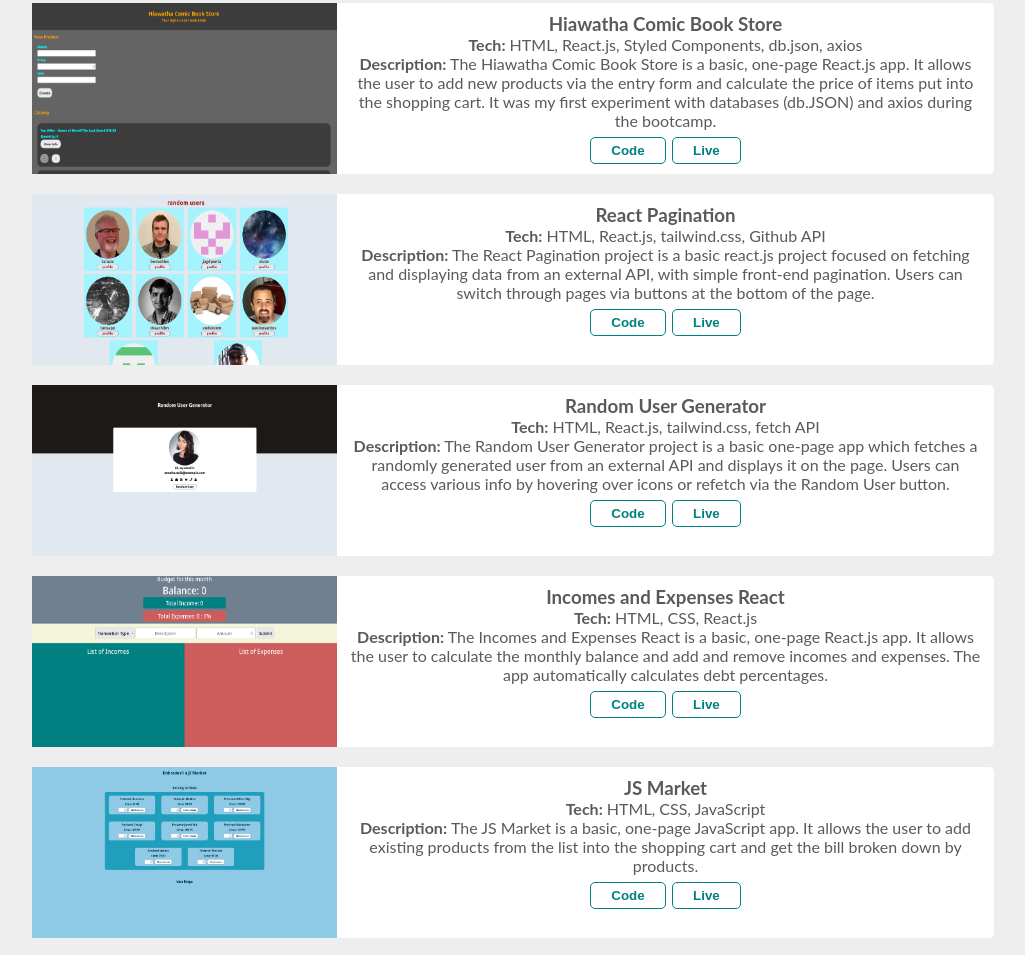
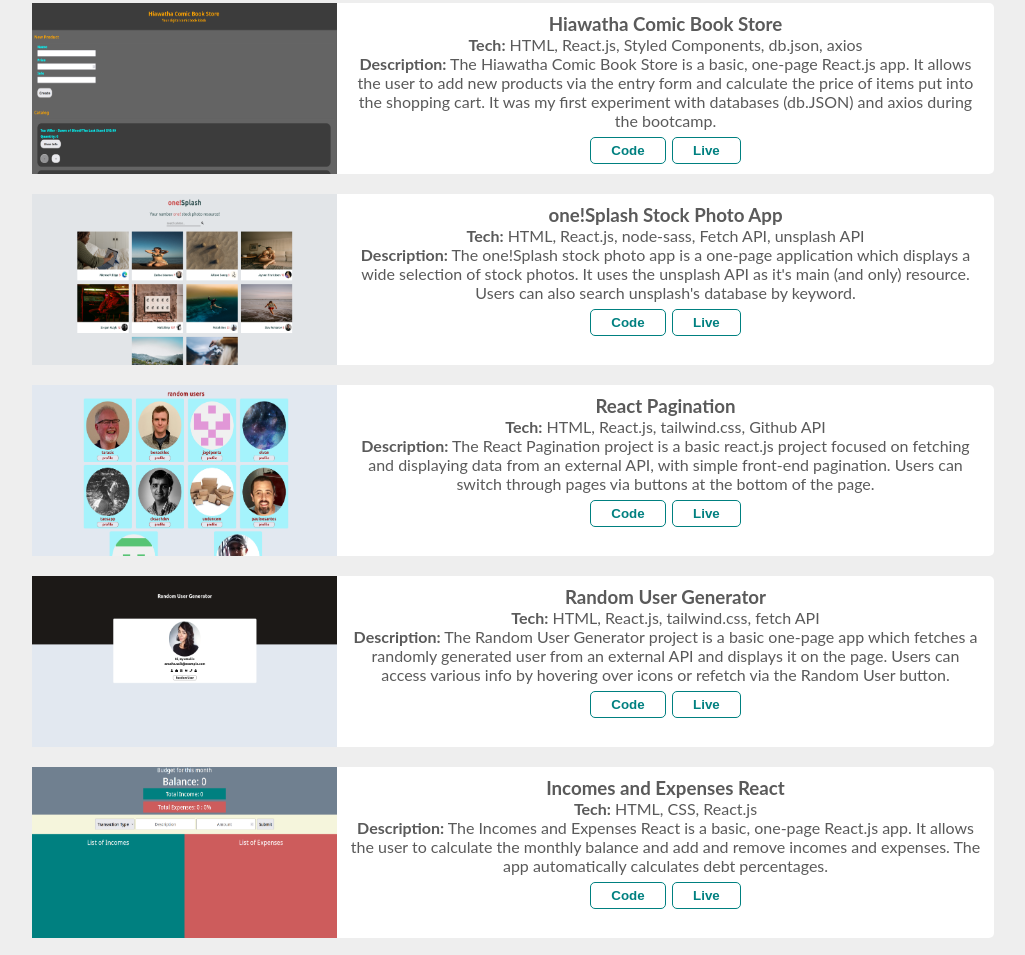
Before and after one commit to TatsuKenshi/portfolio, a plain HTML site: page index.html in a window 1280 px wide. Shown: the part 2759-3714 px from the top of the page, without its empty margins (127-1152 px from the left). Drawn offline with Linux system fonts and the light colour scheme.

Commit message:
adds the oneSplash project

```diff
--- a/index.html
+++ b/index.html
@@ -477,6 +477,39 @@
 
       <div class="regular-project">
         <div class="regular-image-div">
+          <img src="./assets/onesplash.png" alt="image" class="regular-thumb" />
+        </div>
+        <div class="regular-info-div">
+          <div class="regular-name">
+            <h3>one!Splash Stock Photo App</h3>
+          </div>
+          <div class="regular-technologies">
+            <p>
+              <strong>Tech:</strong> HTML, React.js, node-sass, Fetch API,
+              unsplash API
+            </p>
+          </div>
+          <div class="regular-description">
+            <p>
+              <strong>Description:</strong> The one!Splash stock photo app is a
+              one-page application which displays a wide selection of stock
+              photos. It uses the unsplash API as it's main (and only) resource.
+              Users can also search unsplash's database by keyword.
+            </p>
+          </div>
+          <div class="regular-links">
+            <a href="https://github.com/TatsuKenshi/my-stock-photos-app">
+              <button class="regular-btn">Code</button>
+            </a>
+            <a href="https://onesplashapp.netlify.app/">
+              <button class="regular-btn">Live</button>
+            </a>
+          </div>
+        </div>
+      </div>
+
+      <div class="regular-project">
+        <div class="regular-image-div">
           <img
             src="./assets/react-pagination.png"
             alt="image"
```
Also changed, not shown: assets/onesplash.png (added).
